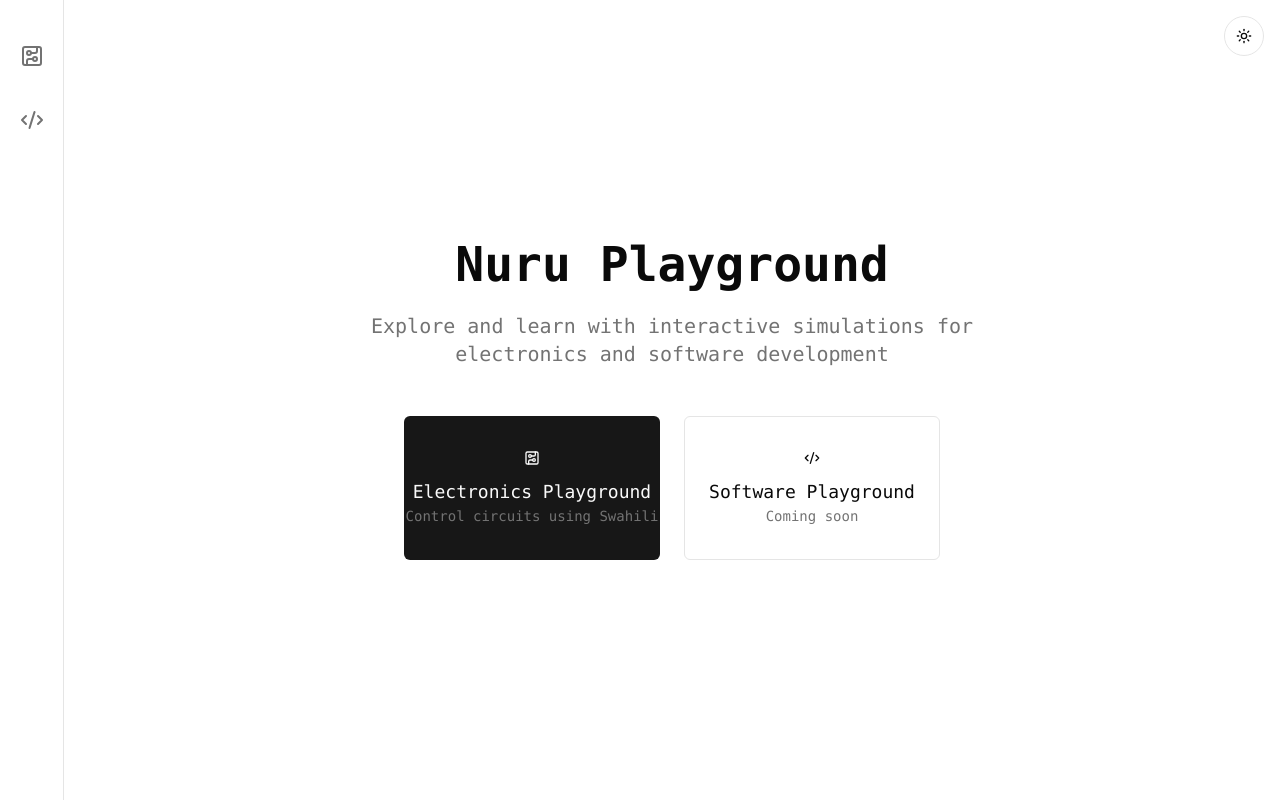
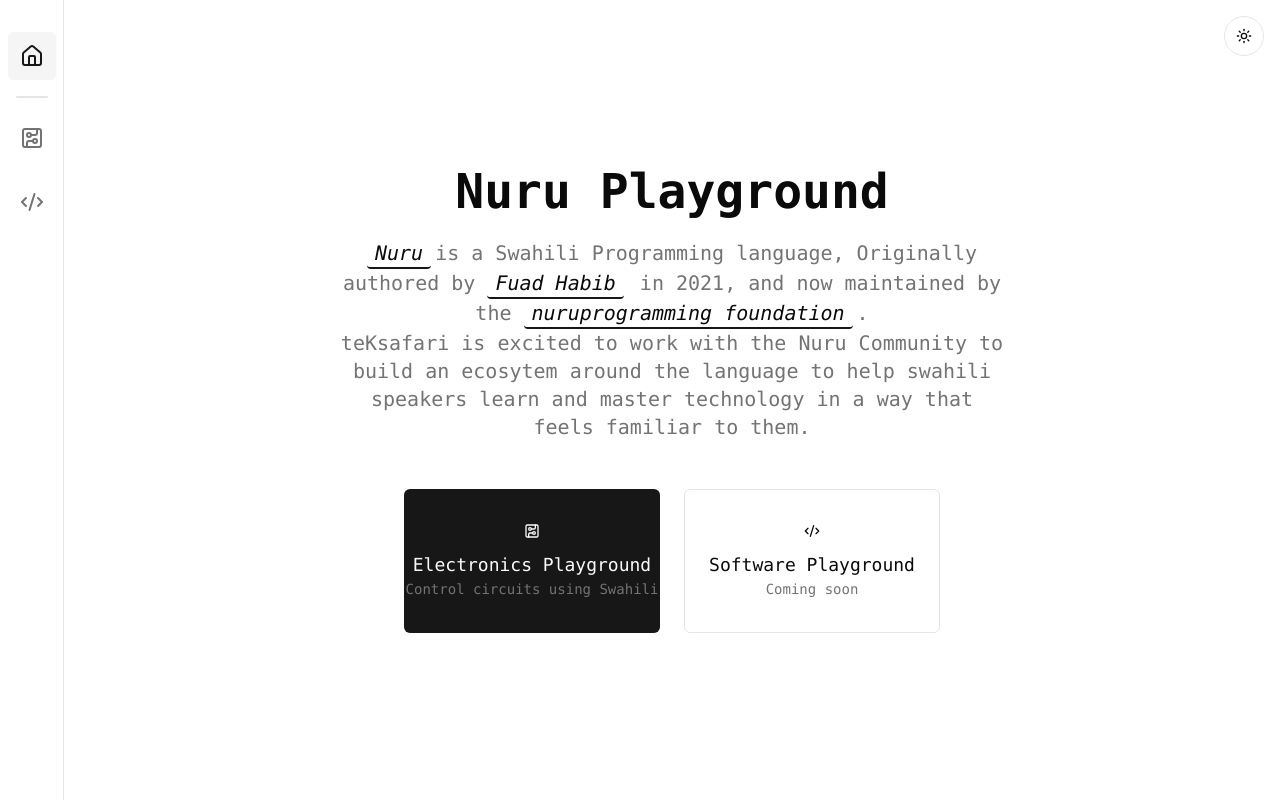
Before and after one commit to teKsafari/nuru-playground, a Next.js app: page / in a window 1280 px wide. Built offline with nearby package versions, Linux system fonts and the light colour scheme.

Commit message:
FIX: Proper attributions

```diff
--- a/app/page.tsx
+++ b/app/page.tsx
@@ -1,29 +1,50 @@
 import Link from "next/link";
 import { Button } from "@/components/ui/button";
 import { CircuitBoard, Code2 } from "lucide-react";
+import { HighlightedWord } from "@/components/highlighted-word";
 
 export default function Home() {
   return (
     <main className="font-mono min-h-screen p-4 md:p-8 pt-14 flex items-center justify-center bg-background">
       <div className="max-w-4xl mx-auto text-center">
-        <h1 className="text-5xl font-bold mb-6 text-foreground">Nuru Playground</h1>
+        <h1 className="text-5xl font-bold mb-6 text-foreground">
+          Nuru Playground
+        </h1>
         <p className="mb-12 text-xl text-muted-foreground max-w-2xl mx-auto">
-          Explore and learn with interactive simulations for electronics and software development
+          <HighlightedWord href="https://nuruprogramming.org" target="_blank">
+            Nuru
+          </HighlightedWord>
+            is a Swahili Programming language, Originally authored by <HighlightedWord target="_blank" href="https://github.com/AvicennaJr">Fuad Habib</HighlightedWord> in 2021, and now maintained by the <HighlightedWord href="https://nuruprogramming.org/foundation">nuruprogramming foundation</HighlightedWord>.{" "}
+          <br />
+          teKsafari is excited to work with the Nuru Community to build an
+          ecosytem around the language to help swahili speakers learn and master
+          technology in a way that feels familiar to them.
         </p>
 
         <div className="flex flex-col md:flex-row gap-6 justify-center">
           <Link href="/electronics">
-            <Button size="lg" className="w-full md:w-64 h-36 flex flex-col items-center justify-center gap-3">
+            <Button
+              size="lg"
+              className="w-full md:w-64 h-36 flex flex-col items-center justify-center gap-3"
+            >
               <CircuitBoard className="w-10 h-10" />
               <div>
-                <div className="text-lg font-medium">Electronics Playground</div>
-                <div className="text-sm text-muted-foreground">Control circuits using Swahili</div>
+                <div className="text-lg font-medium">
+                  Electronics Playground
+                </div>
+                <div className="text-sm text-muted-foreground">
+                  Control circuits using Swahili
+                </div>
               </div>
             </Button>
           </Link>
 
           <Link href="/software">
-            <Button variant="outline" size="lg" className="w-full md:w-64 h-36 flex flex-col items-center justify-center gap-3">
+            <Button
+              variant="outline"
+              size="lg"
+              className="w-full md:w-64 h-36 flex flex-col items-center justify-center gap-3"
+            >
               <Code2 className="w-10 h-10" />
               <div>
                 <div className="text-lg font-medium">Software Playground</div>
--- /dev/null
+++ b/components/highlighted-word.tsx
@@ -0,0 +1,35 @@
+"use client"
+
+import React from 'react'
+import Link from 'next/link'
+
+interface HighlightedWordProps {
+  children: React.ReactNode;
+  href?: string;
+  className?: string;
+  target?: '_blank' | '_self' | '_parent' | '_top';
+}
+
+export function HighlightedWord({ children, href, className = '', target }: HighlightedWordProps) {
+  const baseStyles = "inline-block border-b-2 border-primary rounded px-2 font-light italic text-foreground bg-background mr-1";
+  const combinedClassName = `${baseStyles} ${className}`;
+
+  if (href) {
+    return (
+      <Link
+        href={href}
+        className={combinedClassName}
+        target={target}
+        rel={target === '_blank' ? "noopener noreferrer" : undefined}
+      >
+        {children}
+      </Link>
+    );
+  }
+
+  return (
+    <span className={combinedClassName}>
+      {children}
+    </span>
+  );
+}
--- a/components/sidebar-nav.tsx
+++ b/components/sidebar-nav.tsx
@@ -1,7 +1,8 @@
 "use client"
 
+import React from 'react'
 import { usePathname, useRouter } from 'next/navigation'
-import { CircuitBoard, Code2 } from 'lucide-react'
+import { CircuitBoard, Code2, Home } from 'lucide-react'
 import Link from 'next/link'
 
 export function SidebarNav() {
@@ -9,6 +10,12 @@
   const router = useRouter()
 
   const navItems = [
+    {
+      icon: <Home className="w-6 h-6" />,
+      label: "Home",
+      href: "/",
+      active: pathname === "/"
+    },
     {
       icon: <CircuitBoard className="w-6 h-6" />,
       label: "Electronics Simulator",
@@ -25,9 +32,9 @@
 
   return (
     <div className="fixed left-0 top-0 h-full w-16 bg-background border-r border-border flex flex-col items-center py-8 z-40">
-      {navItems.map((item) => (
+      {navItems.map((item, index) => (
+        <React.Fragment key={item.href}>
           <Link
-          key={item.href}
             href={item.href}
             className={`flex flex-col items-center justify-center w-12 h-12 mb-4 rounded-md transition-colors ${
               item.active
@@ -38,6 +45,10 @@
           >
             {item.icon}
           </Link>
+          {index === 0 && (
+            <div className="w-8 h-0.5 bg-border mb-4 rounded-full"></div>
+          )}
+        </React.Fragment>
       ))}
     </div>
   )
```
Lines whose indentation alone changed are shown as unchanged.
